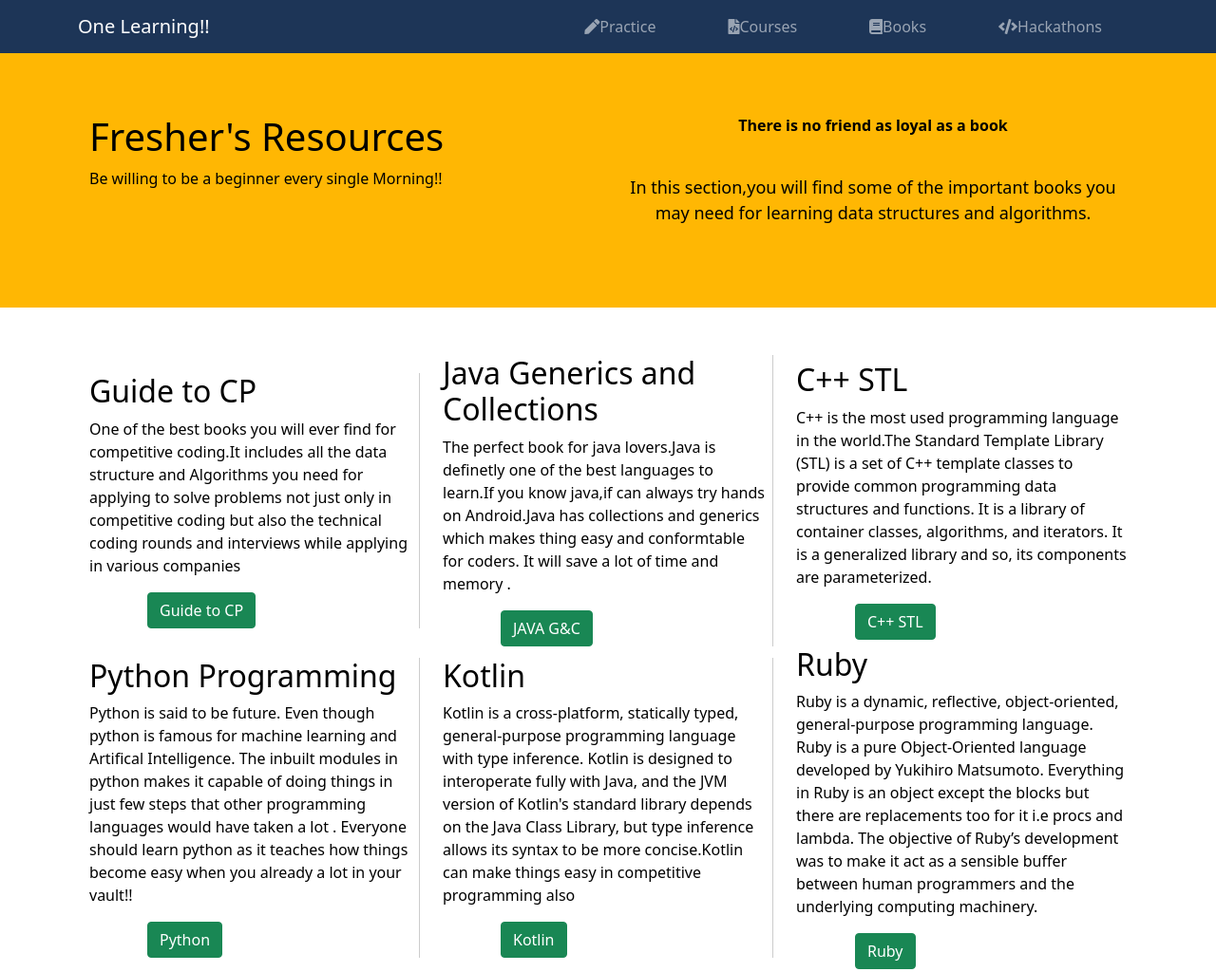
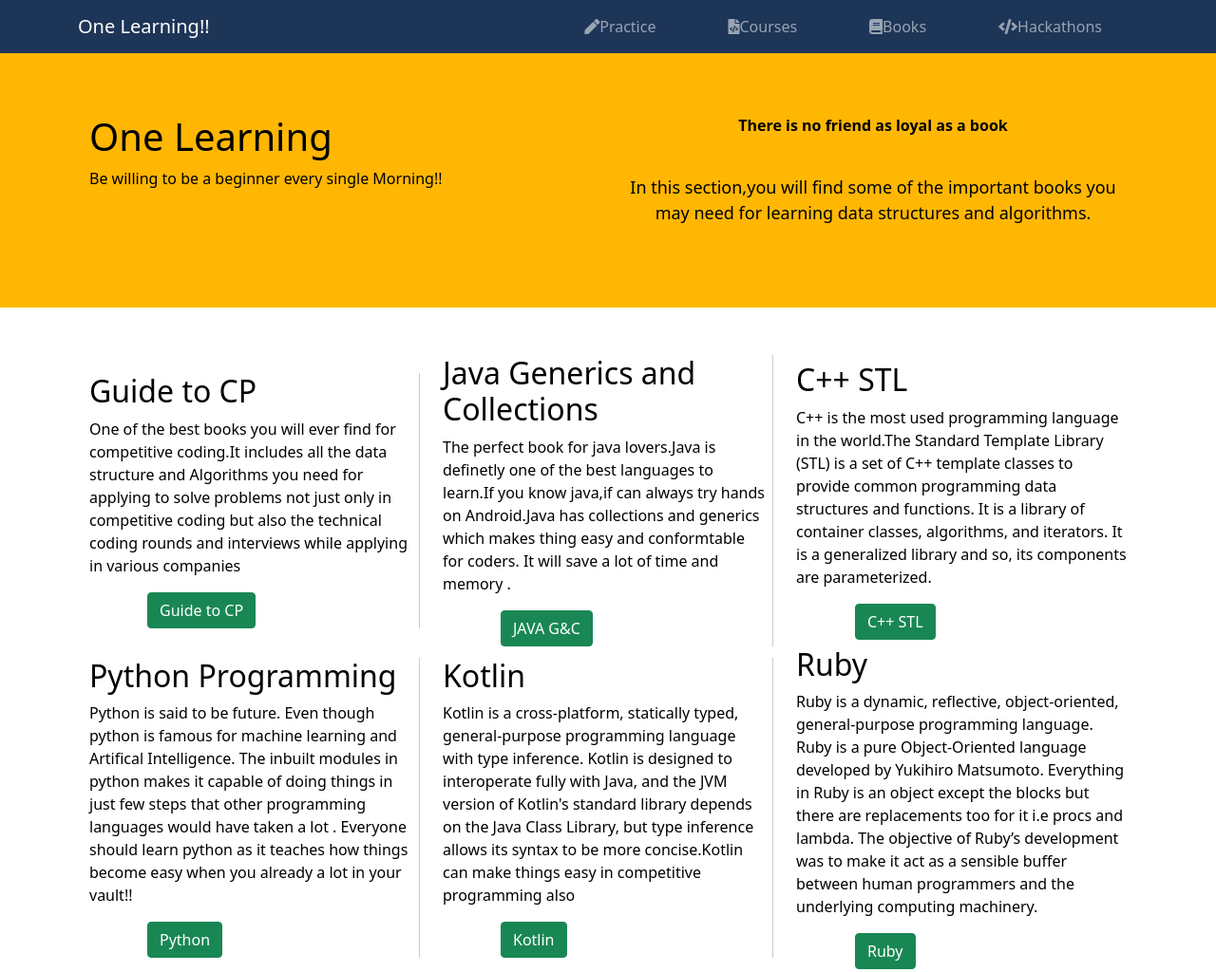
Before and after one commit to Vishesht27/One-Learning, a plain HTML site: page books.html in a window 1280 px wide. Shown: the top 1024 px of the page at 95% size. Drawn offline with nearby package versions, Linux system fonts and the light colour scheme.

Commit message:
Updated links

```diff
--- a/books.html
+++ b/books.html
@@ -65,7 +65,7 @@
       <div class="container">
         <div class="row row-header">
           <div class="col-12 col-sm-6">
-            <h1>Fresher's Resources</h1>
+            <h1>One Learning</h1>
             <p>Be willing to be a beginner every single Morning!!</p>
           </div>
 
```
Also changed, not shown: hackathons.html (+1 -1 lines), index.html (+1 -1 lines), learning.html (+1 -1 lines).
